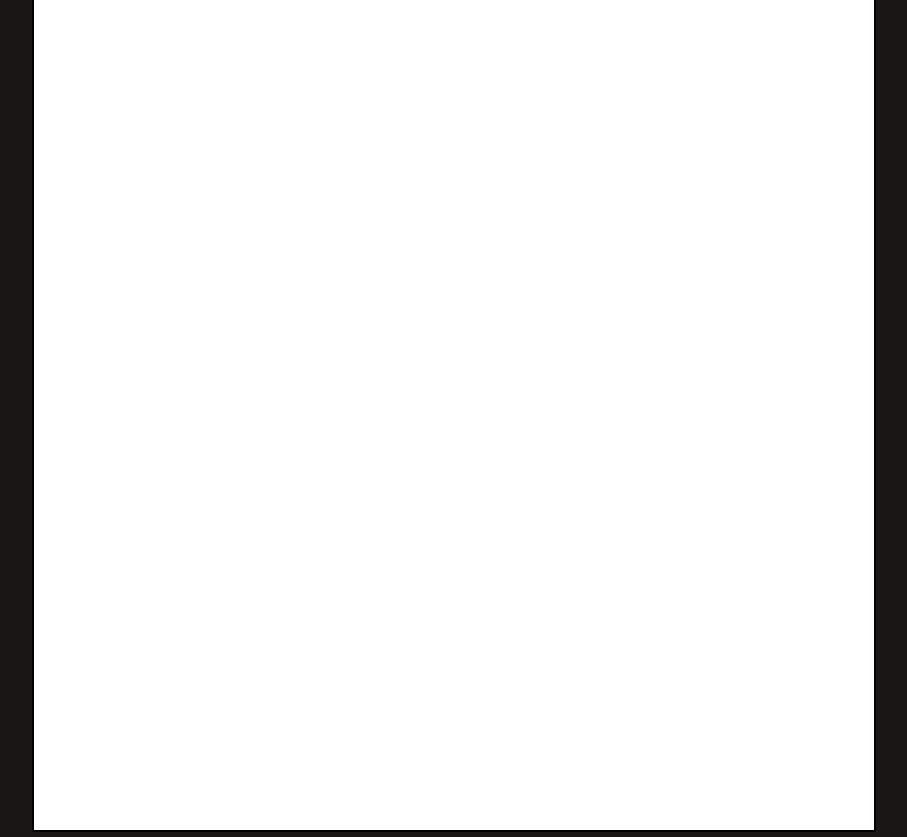
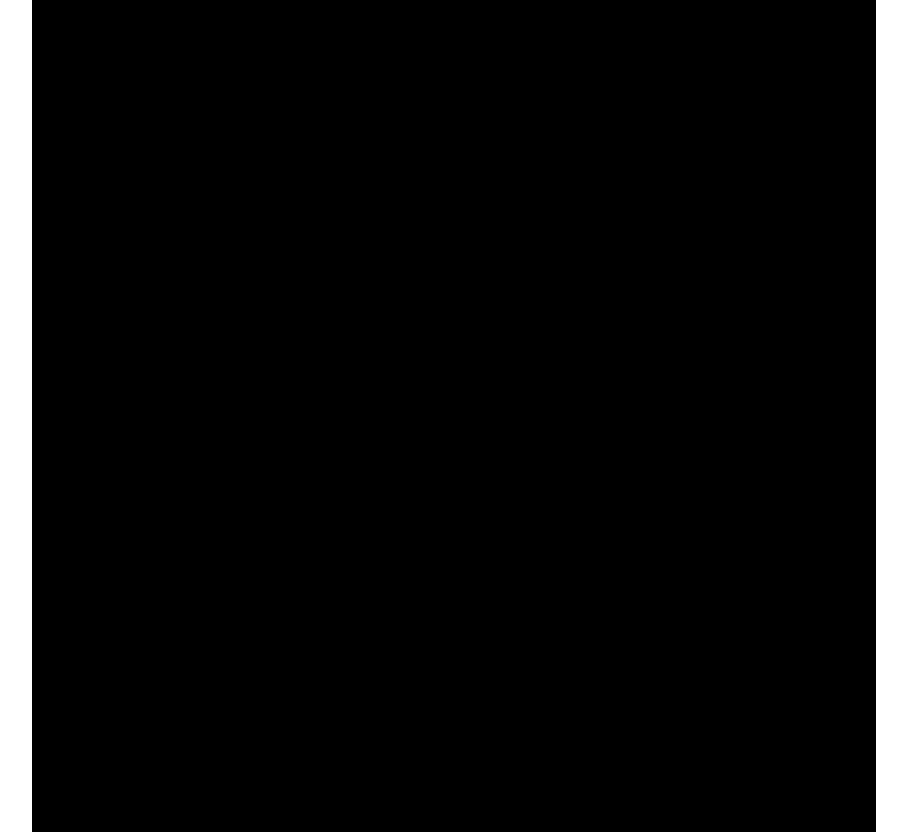
Before and after one commit to laurpop99/etchsketch, a plain HTML site: page index.html in a window 1280 px wide. Shown: the part 52-889 px from the top of the page, without its empty margins (186-1093 px from the left). Drawn offline with Linux system fonts and the light colour scheme.

```diff
--- a/style.css
+++ b/style.css
@@ -1,5 +1,4 @@
 * {
-    background-color: rgb(26, 22, 22);
     padding: 0px;
     margin: 0px;
 }
@@ -36,8 +35,8 @@
 }
 
 #content {
-    background-color: rgb(255, 255, 255);
     border: 2px solid black;
+    background-color: black;
     height: 840px;
     width: 840px;
     margin: 5px;
@@ -47,7 +46,7 @@
 .tableGrid {
 
     border: 1px solid black;
-    background-color: rgb(255, 255, 255);
     box-sizing: border-box;
+    background-color: white;
     padding: 2px;
 }
```
